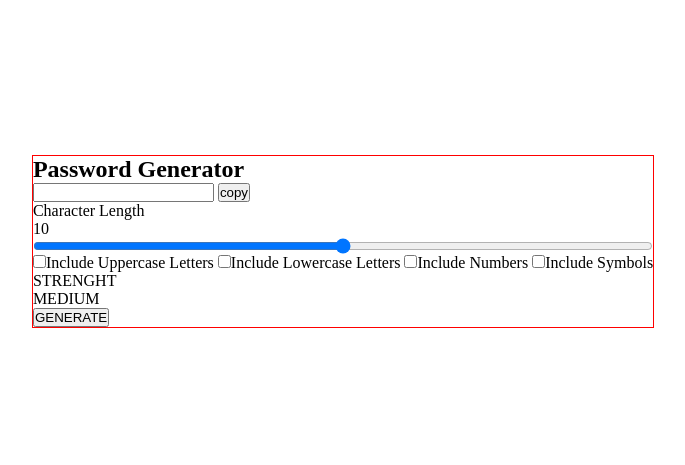
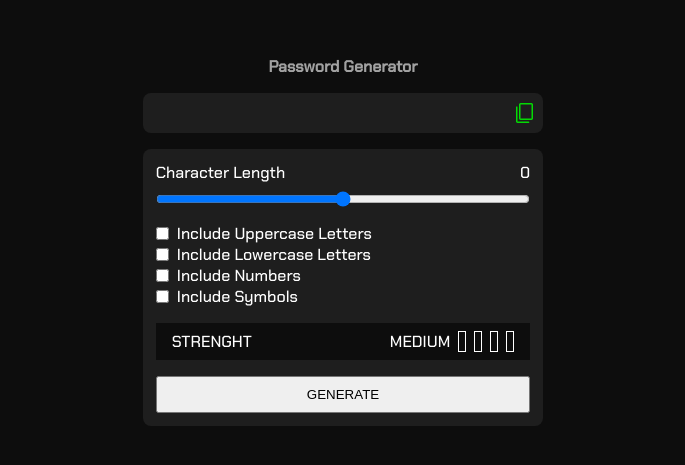
Before and after one commit to noobDeveloper-dot-com/Password-Generator, a plain HTML site: page index.html in a window 1280 px wide. Shown: the part 159-624 px from the top of the page, without its empty margins (297-982 px from the left). Drawn offline with Linux system fonts and the light colour scheme.

Commit message:
Initial Design

```diff
--- a/index.html
+++ b/index.html
@@ -6,39 +6,44 @@
     <meta name="viewport" content="width=device-width, initial-scale=1.0">
     <title>Password Generator</title>
 
+    <!-- Link to Google Font -->
+    <link rel="preconnect" href="https://fonts.googleapis.com">
+<link rel="preconnect" href="https://fonts.gstatic.com" crossorigin>
+<link href="https://fonts.googleapis.com/css2?family=Chakra+Petch:wght@500&display=swap" rel="stylesheet">
+
     <!-- Link to CSS -->
     <link rel="stylesheet" href="style.css">
 </head>
 <body class="grid">
 
-    <section class="mainWrapper">
+    <section class="mainWrapper grid">
         <h1 class="appName">Password Generator</h1>
-        <section class="GenerateNewPassword">
+        <section class="generateNewPassword-section flexB">
             <input type="text" name="new_Password" id="new_Password">
-            <button class="copy_Password">copy</button>
+            <button class="copy_Password">
+                <svg class="copyIcon" xmlns="http://www.w3.org/2000/svg" height="48" viewBox="0 96 960 960" width="48"><path d="M300 855q-24.75 0-42.375-17.625T240 795V235q0-24.75 17.625-42.375T300 175h440q24.75 0 42.375 17.625T800 235v560q0 24.75-17.625 42.375T740 855H300Zm0-60h440V235H300v560ZM180 975q-24.75 0-42.375-17.625T120 915V342q0-12.75 8.675-21.375 8.676-8.625 21.5-8.625 12.825 0 21.325 8.625T180 342v573h444q12.75 0 21.375 8.675 8.625 8.676 8.625 21.5 0 12.825-8.625 21.325T624 975H180Zm120-740v560-560Z"/></svg>
+            </button>
         </section>
 
-        <section class="settings">
-           <section class="characterLength grid">
+        <section class="settings grid">
+           <section class="characterLength-section grid">
             <label for="character-length">Character Length</label>
-            <div class="length">10</div>
+            <div class="length">0</div>
             <input type="range" name="character-length-slider" id="character-length-slider" class="character-length-slider">
            </section>
 
            <section class="conditions-checkboxes">
-            <div class="_condition">
-                <input type="checkbox" name="upperCaseLetters" id="upperCaseLetters"><label for="upperCaseLetters">Include Uppercase Letters</label>
-                <input type="checkbox" name="lowerCaseLetters" id="lowerCaseLetters"><label for="lowerCaseLetters">Include Lowercase Letters</label>
-                <input type="checkbox" name="numbers" id="numbers"><label for="numbers">Include Numbers</label>
-                <input type="checkbox" name="symbols" id="symbols"><label for="symbols">Include Symbols</label>
-            </div>
+            <div class="_condition flexB"><input type="checkbox" name="upperCaseLetters" id="upperCaseLetters"><label for="upperCaseLetters">Include Uppercase Letters</label></div>
+            <div class="_condition flexB"><input type="checkbox" name="lowerCaseLetters" id="lowerCaseLetters"><label for="lowerCaseLetters">Include Lowercase Letters</label></div>
+            <div class="_condition flexB"> <input type="checkbox" name="numbers" id="numbers"><label for="numbers">Include Numbers</label></div>
+            <div class="_condition flexB"><input type="checkbox" name="symbols" id="symbols"><label for="symbols">Include Symbols</label></div>
            </section>
 
-           <section class="passwordStrengthIndicator">
+           <section class="passwordStrengthIndicator-section flexB">
             <p>STRENGHT</p>
-            <div class="_indicator">
+            <div class="_indicator flexB">
                 <div class="displayStrength" id="displayStrength">MEDIUM</div>
-                <div class="bars">
+                <div class="bars flexB">
                 <div class="_bar"></div>
                 <div class="_bar"></div>
                 <div class="_bar"></div>
--- a/style.css
+++ b/style.css
@@ -8,20 +8,147 @@
     text-decoration: none;
 }
 
-body{
-    place-content: center;
-    height: 100vh;
+:root{
+    --mainBgColor:#0d0d0d;
+    --grey:rgb(162, 162, 162);
+    --transparent_grey:rgba(54, 54, 54, 0.425);
+    --settings_fontCol:rgb(255, 255, 255);
+    --borderRadius:.5em;
 }
 
-.mainWrapper{
-    border: 1px solid red;
+.flexB{
+    display: flex;
 }
 
 .grid{
     display: grid;
 }
 
+body{
+    place-content: center;
+    height: 100vh;
+    background-color: var(--mainBgColor);
+    font-family: 'Chakra Petch', sans-serif;
+}
+
+
+
+.mainWrapper{
+    --gap:1em;
+    gap: var(--gap) ;
+    width: 80vw;
+    max-width: 400px;
+}
+
+.appName{
+    color:var(--grey);
+    font-size: 1rem;
+    text-align: center;
+}
+
+.generateNewPassword-section{
+    justify-content: space-around;
+    background-color: var(--transparent_grey);
+    padding: .5em .4em;
+    border-radius: var(--borderRadius);
+}
+
+/* Textbox */
+.generateNewPassword-section #new_Password{
+    background-color: transparent;
+    border: none;
+    width: 95%;
+    outline: none;
+    color: rgba(196, 196, 196, 0.341);
+    font-weight: bold;
+}
+
+/* the copy button */
+.copy_Password{
+    --width:1.5rem;
+    --height:1.5rem;
+    background-color: transparent;
+    border: none;
+    width: var(--width);
+    height: var(--height);
+}
+
+.copyIcon{
+    fill: rgb(4, 217, 4);
+    width: var(--width);
+    height: var(--height);
+}
+
+.settings{
+    background-color: var(--transparent_grey);
+    border-radius: var(--borderRadius);
+    color: var(--settings_fontCol);
+    padding: .8em;
+    gap: var(--gap);
+}
+
+.characterLength-section{
+    grid-template-columns: 3fr 1fr ;
+    gap: calc(var(--gap) - .5em);
+}
+
+
+.characterLength-section .length{
+    text-align: right;
+}
+
+
 /* Password Length Slider */
-.character-length-slider{
+.characterLength-section .character-length-slider{
+    cursor: pointer;
+    grid-column: 1/3;
+}
+
+
+._condition{
+  gap: .5em;
+}
+
+._condition :is([type="checkbox"], label){
     cursor: pointer;
 }
+
+/* Custom Checkbox */
+
+/* ._condition label{
+    display: flex;
+    border: 1px solid blue;
+}
+
+._condition label::before{
+    content: "";
+
+    width: 1em;
+    height: 1em;
+    border: 1px solid red;;
+} */
+
+.passwordStrengthIndicator-section{
+    --gap:.5em;
+    background-color: var(--mainBgColor);
+    padding: .5em 1em;
+    justify-content: space-between;
+}
+
+
+
+:is(._indicator, .bars){
+    gap: var(--gap);
+}
+
+
+/* Individual Bars */
+.bars ._bar{
+    border: 1px solid #fff;
+    width: .5em;
+}
+
+
+.generateBtn{
+    padding: .7em 0;
+}
```
